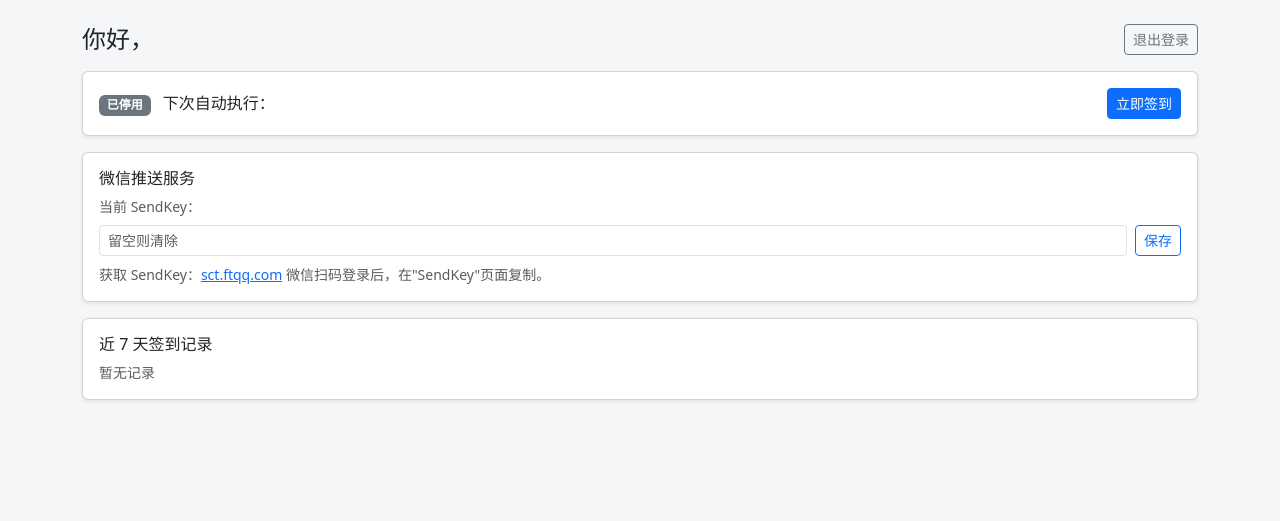
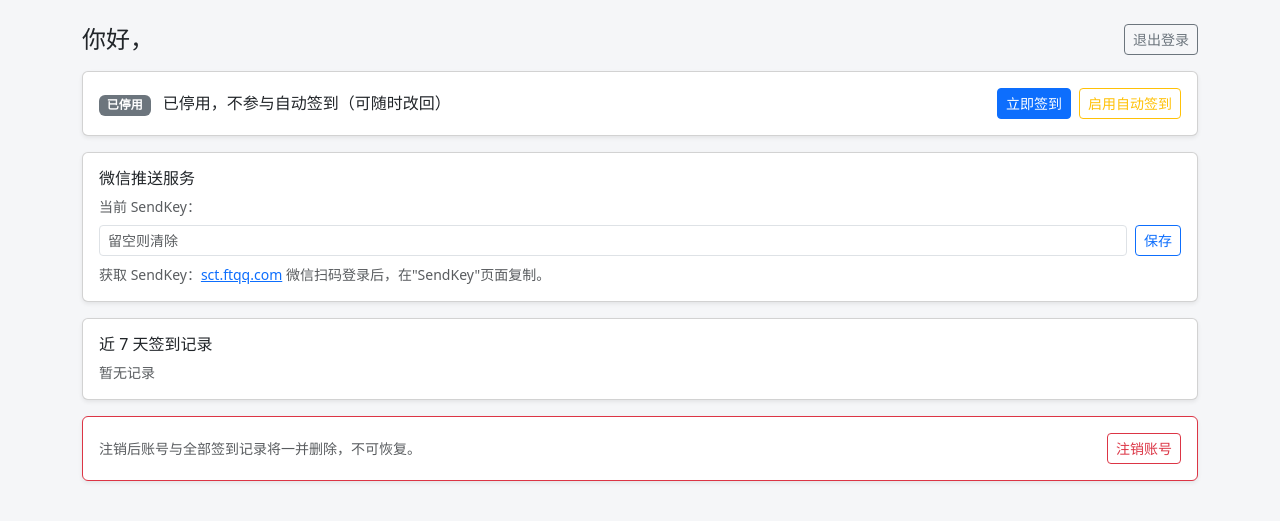
Before and after one commit to lnabc03/lazy-clerk, a FastAPI app: template server/templates/me.html in a window 1280 px wide. Shown: the top 521 px of the page. Run offline with FastAPI, Linux system fonts and the light colour scheme; the template is opened without the code that fills it, so the values that code supplies are empty.

Commit message:
feat: 请假推送接线 + 用户页自助停用/注销
- 请假/休假类拒绝（no_schedule 且 notify）推送告知用户本人：
  🌴无需签到，含「若非本人请假请留意考勤状态」提示；
  无排班的日常 no_schedule 保持静默
- 用户页新增「停用/启用自动签到」与「注销账号」，与管理页同一语义
- 停用不再拒绝登录：仅暂停自动签到，用户可随时登录改回

```diff
--- a/server/templates/me.html
+++ b/server/templates/me.html
@@ -14,12 +14,30 @@
             <span class="badge bg-{{ 'success' if user.enabled else 'secondary' }}">
                 {{ '启用中' if user.enabled else '已停用' }}
             </span>
-            <span class="ms-2">下次自动执行：<strong>{{ next_run }}</strong></span>
+            <span class="ms-2">
+                {% if user.enabled %}
+                下次自动执行：<strong>{{ next_run }}</strong>
+                {% else %}
+                已停用，不参与自动签到（可随时改回）
+                {% endif %}
+            </span>
         </div>
-        <form method="post" action="/me/sign-now"
-              onsubmit="return confirm('立即执行当前时段签到？')">
-            <button class="btn btn-primary btn-sm">立即签到</button>
-        </form>
+        <div class="d-flex gap-2">
+            <form method="post" action="/me/sign-now"
+                  onsubmit="return confirm('立即执行当前时段签到？')">
+                <button class="btn btn-primary btn-sm">立即签到</button>
+            </form>
+            <form method="post" action="/me/toggle"
+                  {% if user.enabled %}
+                  onsubmit="return confirm('停用后将不再自动签到，可随时登录本站改回。确认停用？')"
+                  {% else %}
+                  onsubmit="return confirm('确认启用自动签到？')"
+                  {% endif %}>
+                <button class="btn btn-outline-warning btn-sm text-nowrap">
+                    {{ '停用自动签到' if user.enabled else '启用自动签到' }}
+                </button>
+            </form>
+        </div>
     </div>
 </div>
 
@@ -70,4 +88,14 @@
         {% endif %}
     </div>
 </div>
+
+<div class="card shadow-sm mt-3 border-danger">
+    <div class="card-body d-flex justify-content-between align-items-center flex-wrap gap-2">
+        <span class="small text-muted">注销后账号与全部签到记录将一并删除，不可恢复。</span>
+        <form method="post" action="/me/delete"
+              onsubmit="return confirm('确认注销账号？签到记录将一并删除，不可恢复。')">
+            <button class="btn btn-outline-danger btn-sm text-nowrap">注销账号</button>
+        </form>
+    </div>
+</div>
 {% endblock %}
```
Also changed, not shown: app/core/signer.py (+15 -3 lines), server/routes/user.py (+27 -3 lines), tests/test_signer.py (+34 -0 lines).
